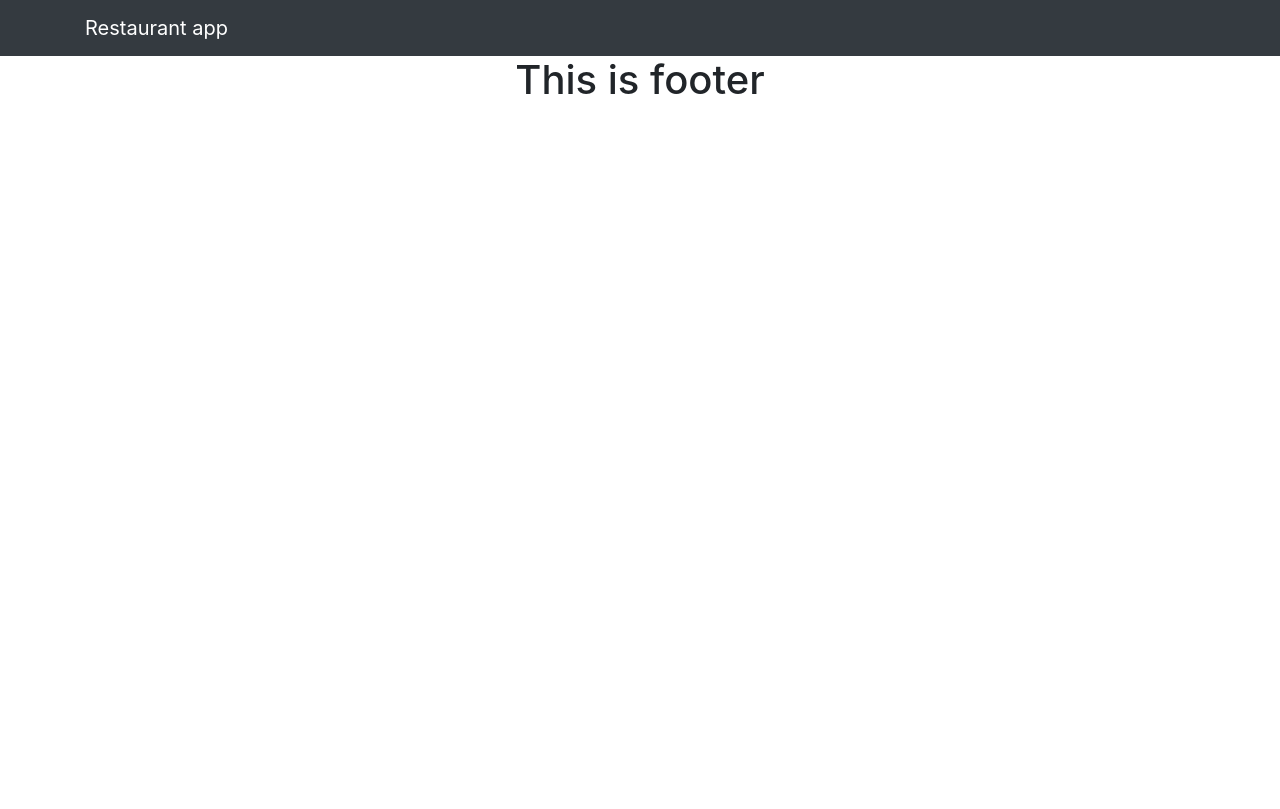
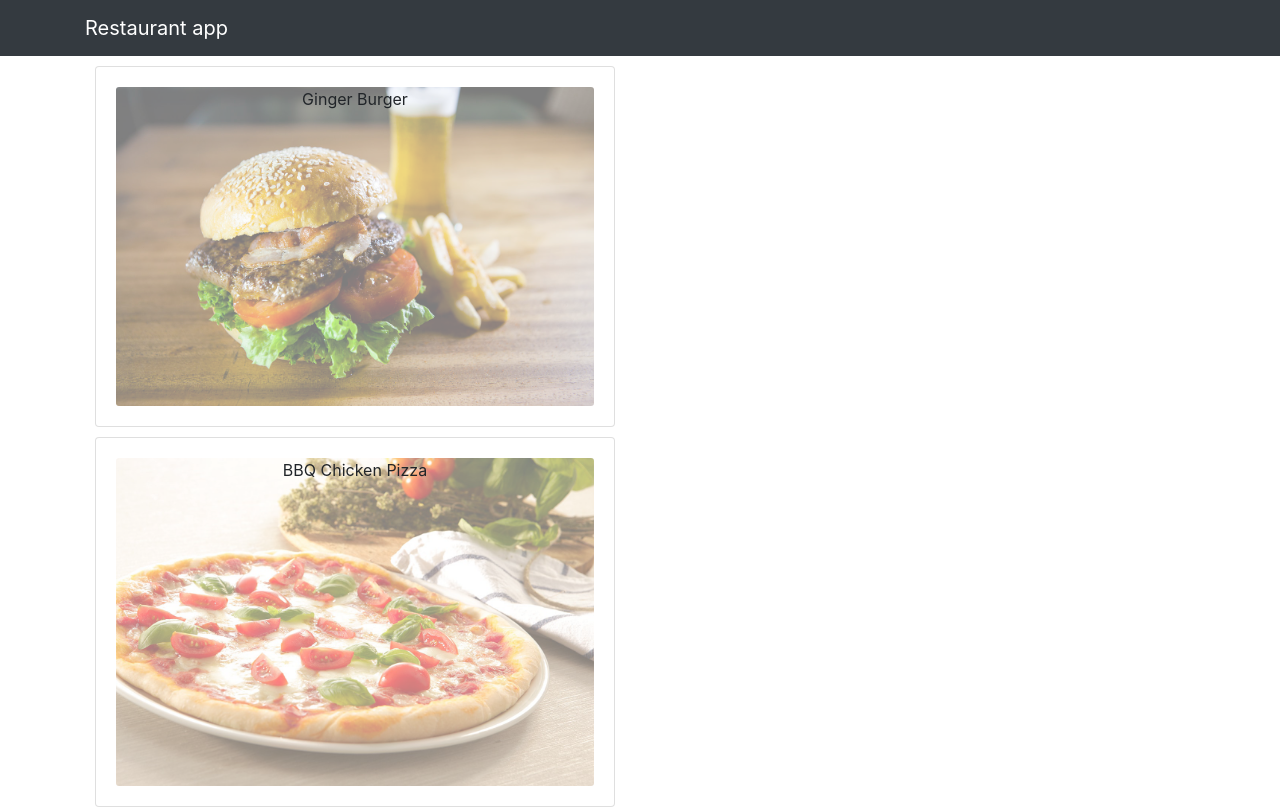
Before and after one commit to hasanulhasan/restaurant-project, a React (Create React App) app: page / in a window 1280 px wide. Shown: the top 809 px of the page. Built offline with nearby package versions, Linux system fonts and the light colour scheme.

Commit message:
props is working by binding

```diff
--- a/src/Components/Body/Menu.js
+++ b/src/Components/Body/Menu.js
@@ -4,12 +4,23 @@ import MenuItem from './MenuItem';
 
 class Menu extends Component {
   state = {
-    dishes: DISHES
+    dishes: DISHES,
+    selectedDish: null
   }
+
+
+  onDishSelect = dish => {
+    console.log(dish);
+    this.setState({ selectedDish: dish })
+  }
+
   render() {
     const menu = this.state.dishes.map(item => {
       return (
-        <MenuItem dish={item}>
+        <MenuItem
+          dish={item}
+          key={item.id}
+          onDishSelect={() => this.onDishSelect(item)}>
         </MenuItem>
       )
     })
--- a/src/Components/Body/MenuItem.js
+++ b/src/Components/Body/MenuItem.js
@@ -1,9 +1,28 @@
 import React from 'react';
+import { Card, CardBody, CardImg, CardImgOverlay, CardTitle } from 'reactstrap';
 
 const MenuItem = (props) => {
-  console.log(props);
+  // console.log(props);
   return (
     <div>
+      <Card style={{ margin: '10px' }}>
+        <CardBody>
+          <CardImg
+            width='100%'
+            alt={props.dish.name}
+            src={props.dish.image}
+            style={{ opacity: '0.5' }} />
+          <CardImgOverlay>
+            <CardTitle
+              onClick={props.onDishSelect}
+              style={{ cursor: "pointer" }}>
+              {props.dish.name}
+            </CardTitle>
+          </CardImgOverlay>
+
+
+        </CardBody>
+      </Card>
 
     </div>
   );
```
Also changed, not shown: src/Components/Body/DishDetails.js (added, +11 -0 lines).
